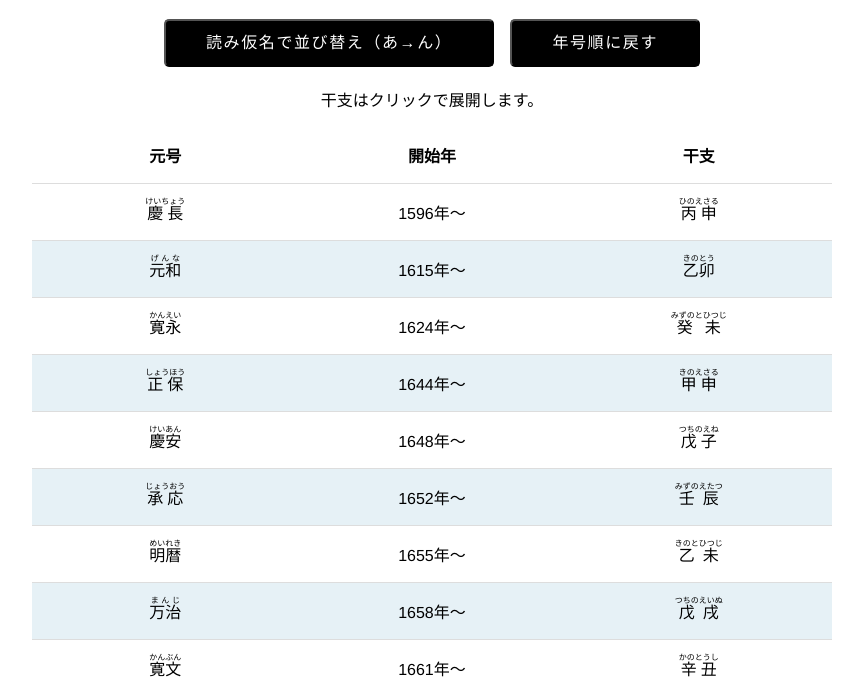
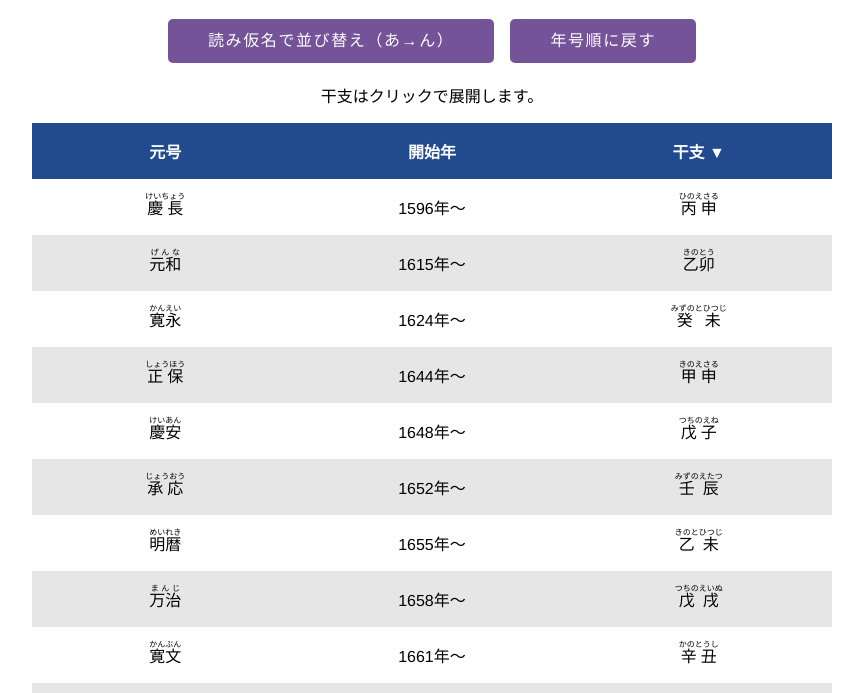
Before and after one commit to bibanana7/edo-gengo, a plain HTML site: page list.html in a window 1280 px wide. Shown: the part 70-763 px from the top of the page, without its empty margins (208-1071 px from the left). Drawn offline with nearby package versions, Linux system fonts and the light colour scheme.

Commit message:
元号一覧の干支列に▼を追加し、スタイルを改善。ボタンの背景色をアクセントカラーに変更。

```diff
--- a/list.html
+++ b/list.html
@@ -26,7 +26,7 @@
           <tr>
             <th>元号</th>
             <th>開始年</th>
-            <th>干支</th>
+            <th>干支 ▼</th>
           </tr>
         </thead>
         <tbody>
@@ -56,7 +56,7 @@
                 <ul class="eto-list">
                   <li v-for="yearData in getEtoYears(era)" :key="yearData.year">
                     {{ era.name }}{{ yearData.gengouYear === 1 ? '元' :
-                    yearData.gengouYear }}年 （西暦{{ yearData.year }}年）：
+                    yearData.gengouYear }}年 （{{ yearData.year }}年）：
                     <ruby>
                       {{ yearData.etoName }}<rp>(</rp
                       ><rt>{{ yearData.etoYomi }}</rt><rp>)</rp>
--- a/style.css
+++ b/style.css
@@ -5,8 +5,9 @@
 }
 
 :root {
-  --main-color: #6088c6;
-  --secondary-color: #eb8686;
+  --main-color: #224b8f;
+  --secondary-color: #d45750;
+  --accent-color: #745399;
 }
 
 html {
@@ -46,11 +47,16 @@ table {
   margin: 1em auto;
 }
 
-table tr {
-  background-color: #e6f1f6;
+table thead tr {
+  background-color: var(--main-color);
+  color: #fff;
 }
 
-table tr:nth-child(odd) {
+table tbody tr {
+  background-color: #e6e6e6;
+}
+
+table tbody tr:nth-child(odd) {
   background-color: #fff;
 }
 
@@ -58,7 +64,6 @@ table th,
 table td {
   padding: 1em;
   text-align: center;
-  border-bottom: 1px solid #ddd;
 }
 
 table th {
@@ -98,7 +103,8 @@ button {
   border-radius: 0.5rem;
   overflow: hidden;
   color: #fff;
-  background: #000;
+  background: var(--accent-color);
+  border: none;
 }
 
 .select2-search--dropdown .select2-search__field {
```
